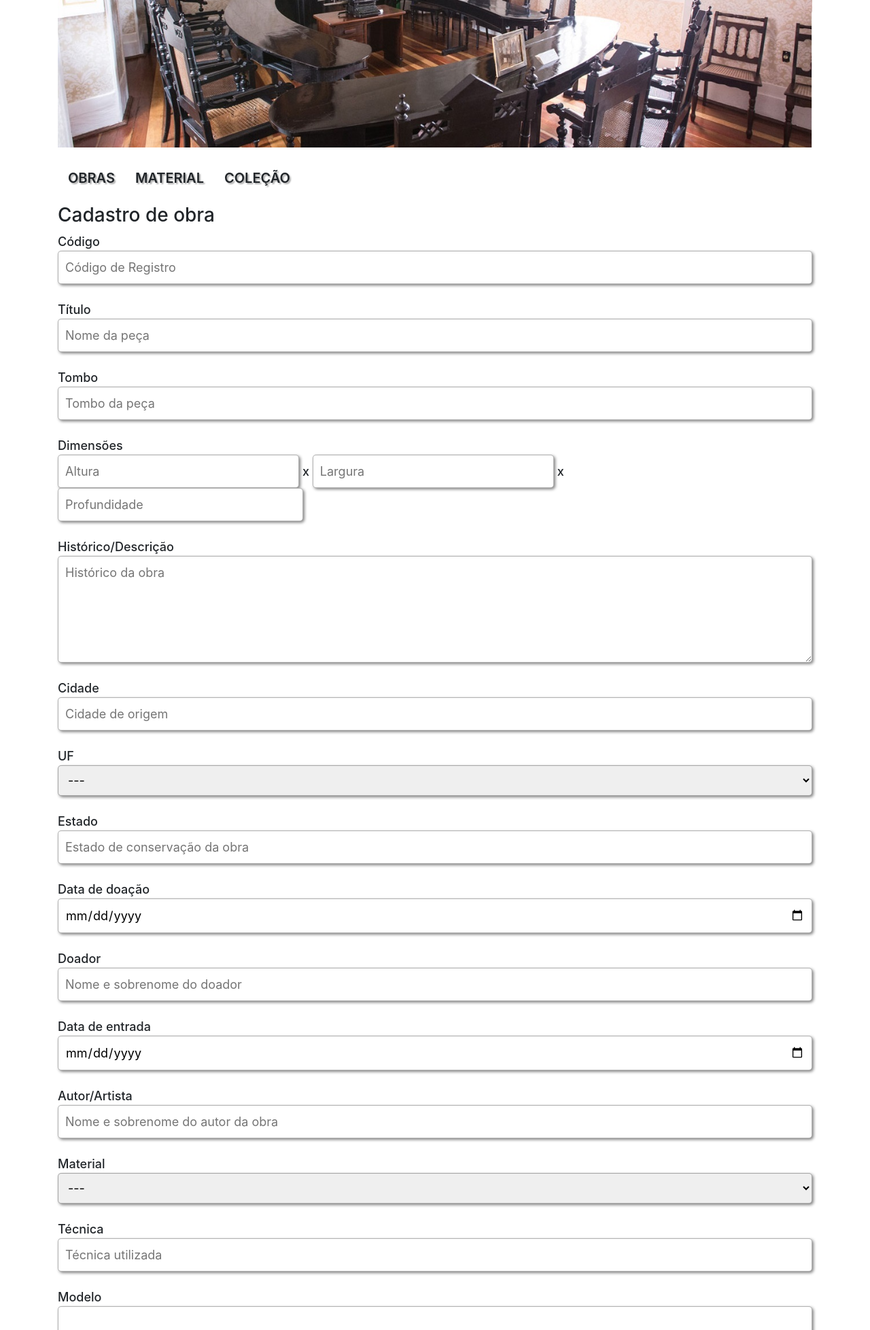
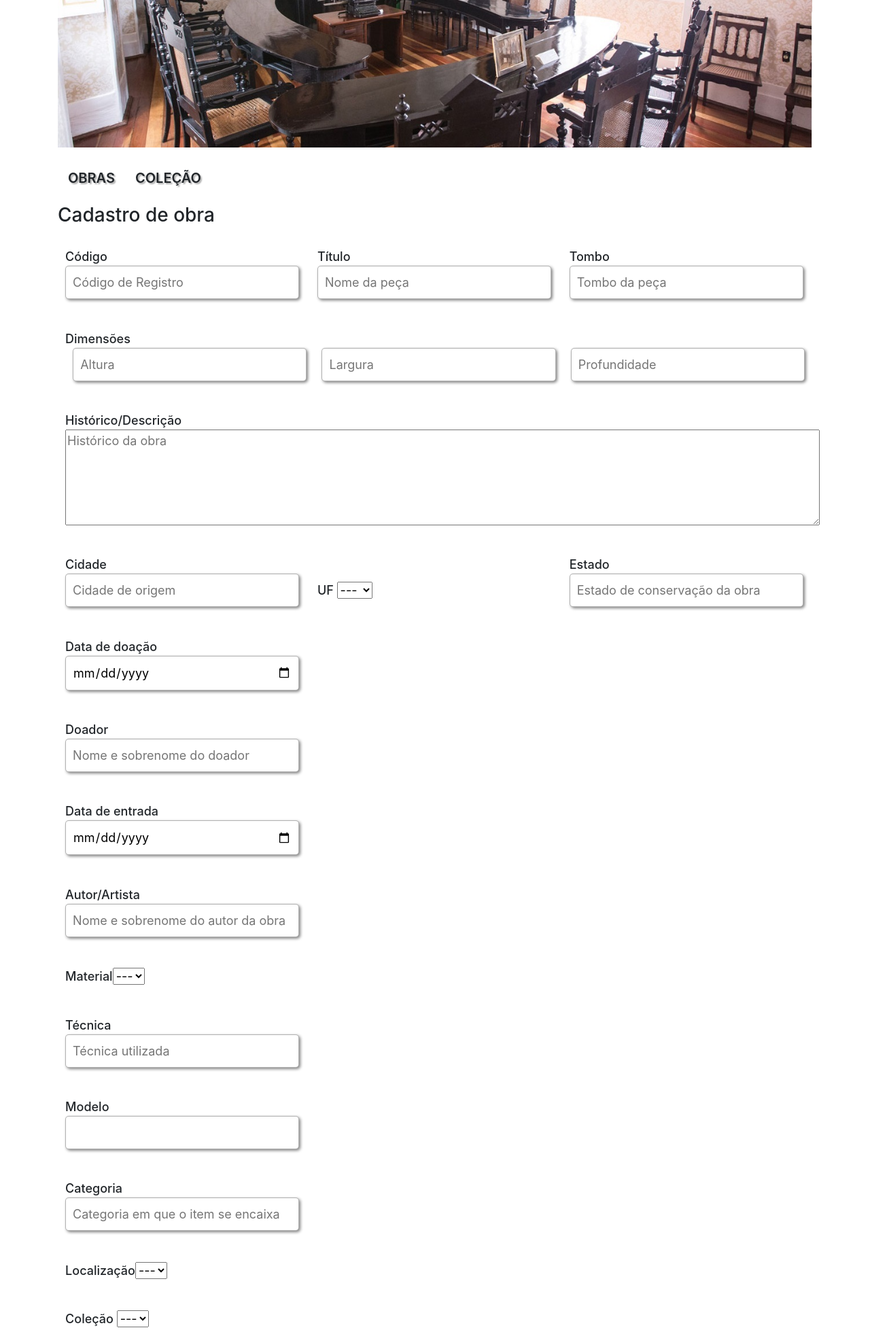
Before and after one commit to Lucaslfp/TG-PHP, a PHP site: page /cadastro.php in a window 1280 px wide. Shown: the part 374-2331 px from the top of the page at 68% size. Run offline with PHP 8.4, Linux system fonts and the light colour scheme.

Commit message:
ajustes no style e na ordem do form

```diff
--- a/assets/css/styles.css
+++ b/assets/css/styles.css
@@ -437,48 +437,36 @@
     font-size: 20px;
     cursor: pointer;
 }
-.cadastrar #cadastro-1 input:focus,
+.cadastrar #cadastro-obra input:focus,
 .cadastrar #cadastro-2 #secao-id:focus,
-.cadastrar #cadastro-3 #mat:focus,
+.cadastrar #cadastro-material #material:focus,
 .cadastrar #cadastro-4 #cole:focus,
 .cadastrar textarea:focus,
 .cadastrar select:focus {
     border: solid 1px #4D4DFF;
     box-shadow: 2px 2px 4px #4D4DFF;
 }
-.cadastrar #cadastro-1 span,
+.cadastrar #cadastro-obra span,
 .cadastrar #cadastro-2 span,
-.cadastrar #cadastro-3 span,
+.cadastrar #cadastro-material span,
 .cadastrar #cadastro-4 span {
     text-decoration: none;
 }
-.cadastrar #cadastro-1 p,
-.cadastrar #cadastro-2 p,
-.cadastrar #cadastro-3 p,
-.cadastrar #cadastro-4 p {
+.cadastrar #cadastro-obra label,
+.cadastrar #cadastro-2 label,
+.cadastrar #cadastro-material label,
+.cadastrar #cadastro-4 label {
     margin-top: 0px;
     margin-bottom: 0;
     font-size: 18px;
+    width: 31%;
+    margin: 2% 1%;
     font-weight: 500;
 }
-.cadastrar #codigo,
-.cadastrar #titulo,
-.cadastrar #tombo,
-.cadastrar textarea,
-.cadastrar #cidade,
-.cadastrar select,
-.cadastrar #estado,
-.cadastrar #data,
-.cadastrar #doador,
-.cadastrar #entrada,
-.cadastrar #autor,
-.cadastrar #tecnica,
-.cadastrar #modelo,
-.cadastrar #categoria,
-.cadastrar #colecao,
-.cadastrar #cadastro-2 #secao-id,
-.cadastrar #cadastro-3 #mat,
-.cadastrar #cadastro-4 #cole {
+.cadastrar #cadastro-obra .altura-obra{
+    width: 100%;
+}
+.cadastrar label input {
     width: 100%;
     outline: none;
     border-radius: 5px;
@@ -486,45 +474,22 @@
     padding: 10px;
     box-shadow: 2px 2px 4px grey;
 }
-.cadastrar #codigo::placeholder,
-.cadastrar #titulo::placeholder,
-.cadastrar #tombo::placeholder,
-.cadastrar #altura::placeholder,
-.cadastrar #largura::placeholder,
-.cadastrar #profundidade::placeholder,
-.cadastrar textarea::placeholder,
-.cadastrar #cidade::placeholder,
-.cadastrar #select::placeholder,
-.cadastrar #estado::placeholder,
-.cadastrar #data::placeholder,
-.cadastrar #doador::placeholder,
-.cadastrar #entrada::placeholder,
-.cadastrar #autor::placeholder,
-.cadastrar #tecnica::placeholder,
-.cadastrar #modelo::placeholder,
-.cadastrar #categoria::placeholder,
-.cadastrar #imagem::placeholder,
-.cadastrar #mat::placeholder,
-.cadastrar #cole::placeholder,
-.cadastrar #secao-id::placeholder {
+.cadastrar label input {
     font-size: 18px;
 }
 .cadastrar #altura,
-.cadastrar #largura {
-    width: 32%;
+.cadastrar #largura,
+.cadastrar #profundidade {
+    width: 31%;
     outline: none;
     border-radius: 5px;
     border: solid 1px rgba(0,0,0,0.3);
     padding: 10px;
     box-shadow: 2px 2px 4px grey;
+    margin: 0 1%;
 }
-.cadastrar #profundidade {
-    width: 32.5%;
-    outline: none;
-    border-radius: 5px;
-    border: solid 1px rgba(0,0,0,0.3);
-    padding: 10px;
-    box-shadow: 2px 2px 4px grey;
+.cadastrar #cadastro-obra label.historico-obra, .cadastrar #cadastro-obra label.historico-obra textarea {
+    width: 100%;
 }
 .cadastrar #imagem {
     width: 100%;
@@ -600,18 +565,18 @@
     cursor: pointer;
 }
 .cadastrar #sec-cadastradas,
-.cadastrar #mat-cadastrados,
+.cadastrar #materiais-cadastrados,
 .cadastrar #cole-cadastrados {
     background: #fff;
     padding: 10px;
     box-shadow: 2px 2px 4px grey;
 }
 .cadastrar #sec-cadastradas span,
-.cadastrar #mat-cadastrados span,
+.cadastrar #materiais-cadastrados span,
 .cadastrar #cole-cadastrados span {
     font-size: 18px;
 }
-.cadastrar .mater,
+.cadastrar .material,
 .cadastrar .collecti,
 .cadastrar .secao {
     display: none;
@@ -678,13 +643,13 @@
     padding: 10px;
     box-shadow: 2px 2px 4px grey;
 }
-.consultar #consulta1 p.titulos:nth-child(13),
-.consultar #consulta1 p.titulos:nth-child(14) {
+.consultar #consulta1 .titulos:nth-child(13),
+.consultar #consulta1 .titulos:nth-child(14) {
     margin-right: 8px;
     width: 49%;
     display: inline-block;
 }
-.consultar #consulta1 p.titulos:nth-child(15) {
+.consultar #consulta1 .titulos:nth-child(15) {
     margin-top: 25px;
 }
 .consultar #init, #fim {
--- a/cadastro.php
+++ b/cadastro.php
@@ -48,42 +48,44 @@
             <div class="aba-1 col-md-12" style="display: block;">
                 <h3>Cadastro de obra</h3>
                 <span class="error-message msg23">Informações não preechidas corretamente</span>
-                <form id="cadastro-1">
-                    <p class="titulos">Código<span class="error-message msg16">(Digite um código)</span><input type="text" id="codigo" name="peca-cod" placeholder="Código de Registro" /></p><br />
-                    <p class="titulos">Título<span class="error-message msg17">(Digite um título)</span><input type="text" id="titulo" name="peca-titulo" placeholder="Nome da peça" /></p><br />
-                    <p class="titulos">Tombo<input type="text" id="tombo" name="peca-tombo" placeholder="Tombo da peça" /></p><br />
-                    <p class="titulos">Dimensões <br /><input type="text" id="altura" name="item-alt" placeholder="Altura" /> x <input type="text" id="largura" name="item-larg" placeholder="Largura"> x <input type="text" id="profundidade" name="item-prof" placeholder="Profundidade"></p><br />
-                    <p class="titulos">Histórico/Descrição<textarea cols="100" rows="5" placeholder="Histórico da obra"></textarea></p><br />
-                    <p class="titulos">Cidade<input type="text" id="cidade" name="item-cid" placeholder="Cidade de origem" /></p><br />
-                    <p class="titulos">UF<select>
+                <form id="cadastro-obra">
+                    <label for='codigo' class="titulos">Código<span class="error-message msg16">(Digite um código)</span><input type="text" id="codigo" name="peca-cod" placeholder="Código de Registro" /></label>
+                    <label for='titulo' class="titulos">Título<span class="error-message msg17">(Digite um título)</span><input type="text" id="titulo" name="peca-titulo" placeholder="Nome da peça" /></label>
+                    <label for='tombo' class="titulos">Tombo<input type="text" id="tombo" name="peca-tombo" placeholder="Tombo da peça" /></label>
+                    <label for='altura' class="titulos altura-obra">Dimensões <br /><input type="text" id="altura" name="item-altura" placeholder="Altura" /><input type="text" id="largura" name="item-largura" placeholder="Largura"><input type="text" id="profundidade" name="item-profundidade" placeholder="Profundidade"></label>
+                    <label for='historico' class="titulos historico-obra">Histórico/Descrição<textarea cols="100" rows="5" id="historico" placeholder="Histórico da obra"></textarea></label>
+                    <label for='cidade-origem' class="titulos">Cidade<input type="text" id="cidade-origem" name="cidade-origem" placeholder="Cidade de origem" /></label>
+                    <label for='uf-obra' class="titulos">UF
+                        <select id="uf-obra">
                             <option>---</option><option>AC</option><option>AL</option><option>AP</option><option>AM</option>
                             <option>BA</option><option>CE</option><option>DF</option><option>ES</option><option>GO</option>
                             <option>MA</option><option>MT</option><option>MS</option><option>MG</option><option>PA</option>
                             <option>PB</option><option>PR</option><option>PE</option><option>PI</option><option>RJ</option>
                             <option>RN</option><option>RS</option><option>RO</option><option>RR</option><option>SC</option>
                             <option>SP</option><option>SE</option><option>TO</option>
-                    </select></p><br />
-                    <p class="titulos">Estado<input type="text" id="estado" name="item-est" placeholder="Estado de conservação da obra" /></p><br />
-                    <p class="titulos">Data de doação<input type="date" id="data" name="item-data" /></p><br />
-                    <p class="titulos">Doador<input type="text" id="doador" name="item-doador" placeholder="Nome e sobrenome do doador" /></p><br />
-                    <p class="titulos">Data de entrada<span class="error-message msg18">(Digite uma data de entrada)</span><input type="date" id="entrada" name="item-entr" /></p><br />
-                    <p class="titulos">Autor/Artista<span class="error-message msg19">(Digite um autor/artista)</span><input type="text" id="autor" name="item-autor" placeholder="Nome e sobrenome do autor da obra" /></p><br />
-                    <p class="titulos">Material<select class="opt-mat">
+                        </select>
+                    </label>
+                    <label for='estado-conservacao' class="titulos">Estado<input type="text" id="estado-conservacao" name="item-estado" placeholder="Estado de conservação da obra" /></label><br />
+                    <label for='' class="titulos">Data de doação<input type="date" id="data" name="item-data" /></label><br />
+                    <label for='' class="titulos">Doador<input type="text" id="doador" name="item-doador" placeholder="Nome e sobrenome do doador" /></label><br />
+                    <label for='' class="titulos">Data de entrada<span class="error-message msg18">(Digite uma data de entrada)</span><input type="date" id="entrada" name="item-entr" /></label><br />
+                    <label for='' class="titulos">Autor/Artista<span class="error-message msg19">(Digite um autor/artista)</span><input type="text" id="autor" name="item-autor" placeholder="Nome e sobrenome do autor da obra" /></label><br />
+                    <label for='' class="titulos">Material<select class="opt-mat">
                         <option>---</option>
-                    </select></p><br />
-                    <p class="titulos">Técnica<input type="text" id="tecnica" name="item-tec" placeholder="Técnica utilizada" /></p><br />
-                    <p class="titulos">Modelo<input type="text" id="modelo" name="item-model" /></p><br />
-                    <p class="titulos">Categoria<span class="error-message msg20">(Digite uma categoria)</span><input type="text" id="categoria" name="item-cat" placeholder="Categoria em que o item se encaixa" /></p><br />
-                    <p class="titulos">Localização<span class="error-message msg21">(Selecione uma localização)</span><select class="local">
+                    </select></label><br />
+                    <label for='' class="titulos">Técnica<input type="text" id="tecnica" name="item-tec" placeholder="Técnica utilizada" /></label><br />
+                    <label for='' class="titulos">Modelo<input type="text" id="modelo" name="item-model" /></label><br />
+                    <label for='' class="titulos">Categoria<span class="error-message msg20">(Digite uma categoria)</span><input type="text" id="categoria" name="item-cat" placeholder="Categoria em que o item se encaixa" /></label><br />
+                    <label for='' class="titulos">Localização<span class="error-message msg21">(Selecione uma localização)</span><select class="local">
                         <option>---</option>
-                    </select></p><br />
-                    <p class="titulos">Coleção<span class="error-message msg22">(Selecione uma coleção)</span>
+                    </select></label><br />
+                    <label for='' class="titulos">Coleção<span class="error-message msg22">(Selecione uma coleção)</span>
                         <select class="colecao">
                             <option>---</option>
                         </select>
-                    </p><br />
-                    <p class="titulos">Observações<textarea cols="100" rows="5" placeholder="Espaço para observações"></textarea></p><br />
-                    <p class="titulos">Inserir imagem<input type="file" id="imagem" name="item-img" /></p><br />
+                    </label><br />
+                    <label for='' class="titulos">Observações<textarea cols="100" rows="5" placeholder="Espaço para observações"></textarea></label><br />
+                    <label for='' class="titulos">Inserir imagem<input type="file" id="imagem" name="item-img" /></label><br />
                     <div class="espace">
                         <div class="area-imagem-1">Espaço para imagem</div>
                     </div>
@@ -99,7 +101,7 @@
             <div class="aba-2 col-md-12">
                 <h3>Cadastro de Seção</h3>
                 <form id="cadastro-2" action="" method="POST">
-                    <p class="titulos">Espaço físico<span class="error-message msg24">(Digite uma seção)</span><input type="text" id="secao-id" name="secao-nome" placeholder="Nome da Seção" /></p>
+                    <label for='' class="titulos">Espaço físico<span class="error-message msg24">(Digite uma seção)</span><input type="text" id="secao-id" name="secao-nome" placeholder="Nome da Seção" /></label>
                     <br />
                     <input type="submit" id="salvar2" name="item-salvar2" value="Salvar">
                     <span id="cancelar-3">Cancelar</span>
@@ -117,14 +119,14 @@
             </div>
             <div class="aba-3 col-md-12">
                 <h3>Cadastro de Material</h3>
-                <form id="cadastro-3" action="" method="POST">
-                    <p class="titulos">Material<span class="error-message msg25">(Digite o nome de um material)</span><input type="text" id="mat" name="mat-nome" placeholder="Nome do Material" /></p>
+                <form id="cadastro-material" method="POST">
+                    <label for='' class="titulos">Material<span class="error-message msg25">(Digite o nome de um material)</span><input type="text" id="material" name="mat-nome" placeholder="Nome do Material" /></label>
                     <br />
                     <input type="submit" id="salvar3" name="item-salvar3" value="Salvar">
                     <span id="cancelar-4">Cancelar</span>
-                    <div id="mat-cadastrados">
+                    <div id="materiais-cadastrados">
                         <h3>Materiais Cadastrados</h3>
-                        <div class="mater">
+                        <div class="material">
                             <span class="icons">
                                 <img src="assets/img/icon x.png" alt="x" class="icon-x" />
                                 <img src="assets/img/pencil.png" alt="edit" class="pencil" />
@@ -137,7 +139,7 @@
             <div class="aba-4 col-md-12">
                 <h3>Cadastro de Coleção</h3>
                 <form id="cadastro-4" action="" method="POST">
-                    <p class="titulos">Coleção<span class="error-message msg26">(Digite o nome de uma coleção)</span><input type="text" id="cole" name="cole-nome" placeholder="Nome da Coleção" /></p>
+                    <label for='' class="titulos">Coleção<span class="error-message msg26">(Digite o nome de uma coleção)</span><input type="text" id="cole" name="cole-nome" placeholder="Nome da Coleção" /></label>
                     <br />
                     <input type="submit" id="salvar4" name="item-salvar3" value="Salvar">
                     <span id="cancelar-5">Cancelar</span>
@@ -164,9 +166,9 @@
     <div class="container">
         <div class="row">
             <div class="texto col-md-10">
-                <p>Trabalho realizado pelo grupo: Kevin Cavenatti Bueno, Lucas Ferraz de Lima, Lucas Lima de Faria Pacheco, Rodrigo Gianini do Prado Rodrigues, Thais Porto Mendonça.</p>
-                <p>Com a orientação da professora Cristina Becker Navarro.</p>
-                <p>Fatec Bragança Paulista - Curso de Gestão em Tecnologia da Informação. 2018-2019</p>
+                <p>Trabalho realizado pelo grupo: Kevin Cavenatti Bueno, Lucas Ferraz de Lima, Lucas Lima de Faria Pacheco, Rodrigo Gianini do Prado Rodrigues, Thais Porto Mendonça.</label>
+                <p>Com a orientação da professora Cristina Becker Navarro.</label>
+                <p>Fatec Bragança Paulista - Curso de Gestão em Tecnologia da Informação. 2018-2019</label>
             </div>
             <div class="brasao col-md-2">
                 <img src="assets/img/logo-fatec.png" />
```
Lines whose indentation alone changed are shown as unchanged.
